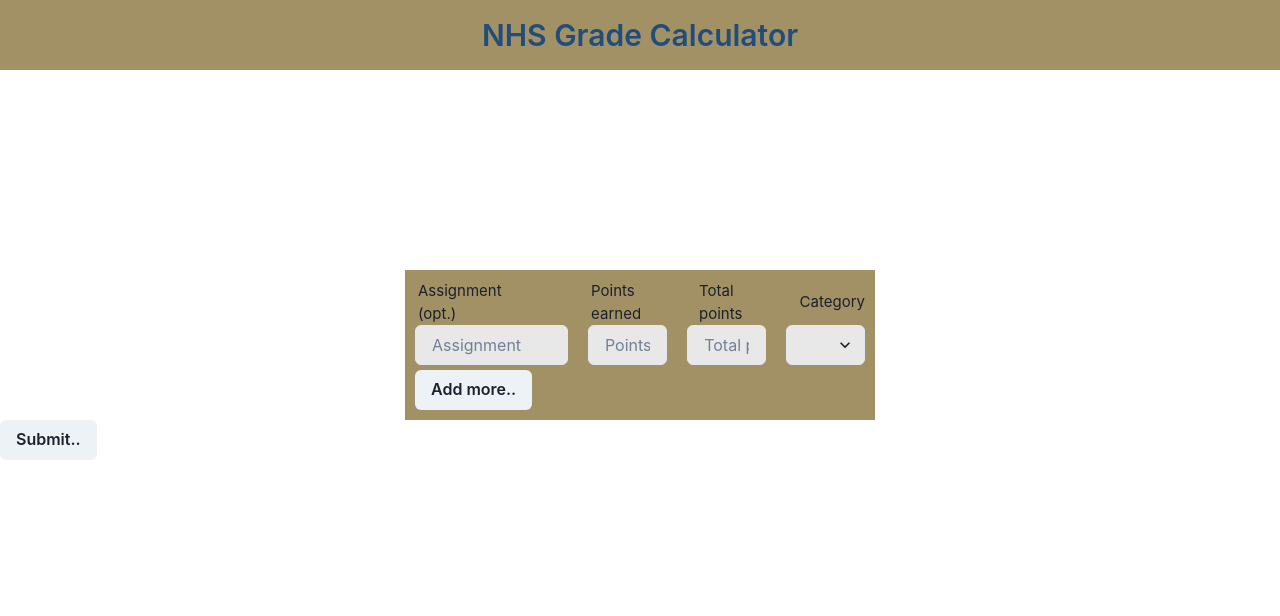
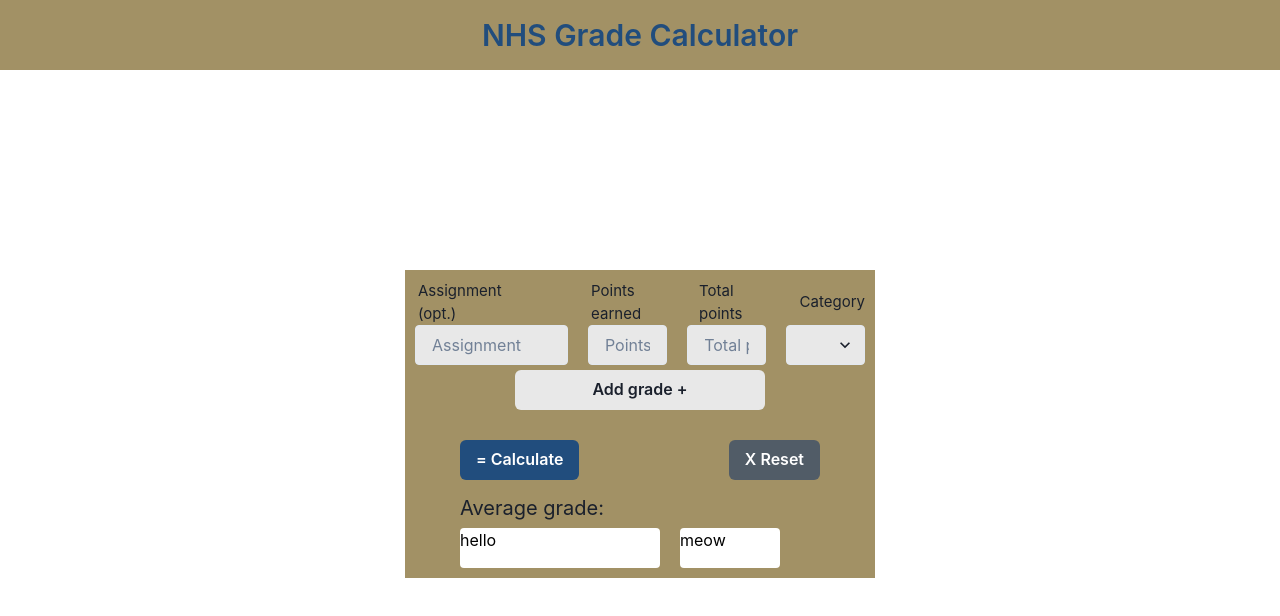
Before and after one commit to danctila/calculator-frontend, a React (Vite) app in the folder CALCULATORFRONTEND/: page / in a window 1280 px wide. Shown: the top 616 px of the page. Built offline with nearby package versions, Linux system fonts and the light colour scheme.

Commit message:
Added refresh function and average grade component

```diff
--- a/CALCULATORFRONTEND/src/Components/Calculator.tsx
+++ b/CALCULATORFRONTEND/src/Components/Calculator.tsx
@@ -1,4 +1,12 @@
-import { Box, Button, HStack, Input, Select, Text } from "@chakra-ui/react";
+import {
+  Box,
+  Button,
+  Center,
+  HStack,
+  Input,
+  Select,
+  Text,
+} from "@chakra-ui/react";
 import { ChangeEvent, useState } from "react";
 
 const Calculator = () => {
@@ -30,6 +38,10 @@ const Calculator = () => {
     setFormFields([...formFields, object]);
   };
 
+  const refresh = () => {
+    window.location.reload();
+  };
+
   return (
     <>
       <Box bg="#A29165" w="470px" h="auto" mt="200px" mx="auto" p="10px">
@@ -58,6 +70,7 @@ const Calculator = () => {
                 placeholder="Assignment"
                 onChange={(event) => handleFormChange(event, index)}
                 value={form.assignment}
+                borderRadius="4"
               />
               <Input
                 bg="#E8E8E8"
@@ -66,6 +79,7 @@ const Calculator = () => {
                 placeholder="Points earned"
                 onChange={(event) => handleFormChange(event, index)}
                 value={form.pointsEarned}
+                borderRadius="4"
               />
               <Input
                 bg="#E8E8E8"
@@ -74,12 +88,14 @@ const Calculator = () => {
                 placeholder="Total points"
                 onChange={(event) => handleFormChange(event, index)}
                 value={form.totalPoints}
+                borderRadius="4"
               />
               <Select
                 bg="#E8E8E8"
                 w="80px"
                 name="category"
                 onChange={(event) => handleFormChange(event, index)}
+                borderRadius="4"
               >
                 <option value=""></option>
                 <option value=".20">AFL 20%</option>
@@ -88,10 +104,44 @@ const Calculator = () => {
             </HStack>
           );
         })}
-
-        <Button onClick={addFields}>Add more..</Button>
+        <Center>
+          <Button onClick={addFields} w="250px" bg="#E8E8E8">
+            Add grade +
+          </Button>
+        </Center>
+        <HStack paddingTop="30px" mx="45px" justifyContent="space-between">
+          <Button
+            onClick={submit}
+            bg="#214D7D"
+            color="white"
+            _hover={{ color: "white" }}
+            _active={{ background: "#214D7D", color: "#A29165" }}
+          >
+            = Calculate
+          </Button>
+          <Button
+            onClick={refresh}
+            bg="#515C67"
+            color="white"
+            _hover={{ bg: "red" }}
+          >
+            X Reset
+          </Button>
+        </HStack>
+        <Box bg="#A29165" pt="8px" mx="45px">
+          <Text fontSize="20" fontWeight="semi bold" py="5px">
+            Average grade:
+          </Text>
+          <HStack spacing="20px">
+            <Box bg="white" color="black" borderRadius="4" w="200px" h="40px">
+              hello
+            </Box>
+            <Box bg="white" color="black" borderRadius="4" w="100px" h="40px">
+              meow
+            </Box>
+          </HStack>
+        </Box>
       </Box>
-      <Button onClick={submit}>Submit..</Button>
     </>
   );
 };
```
